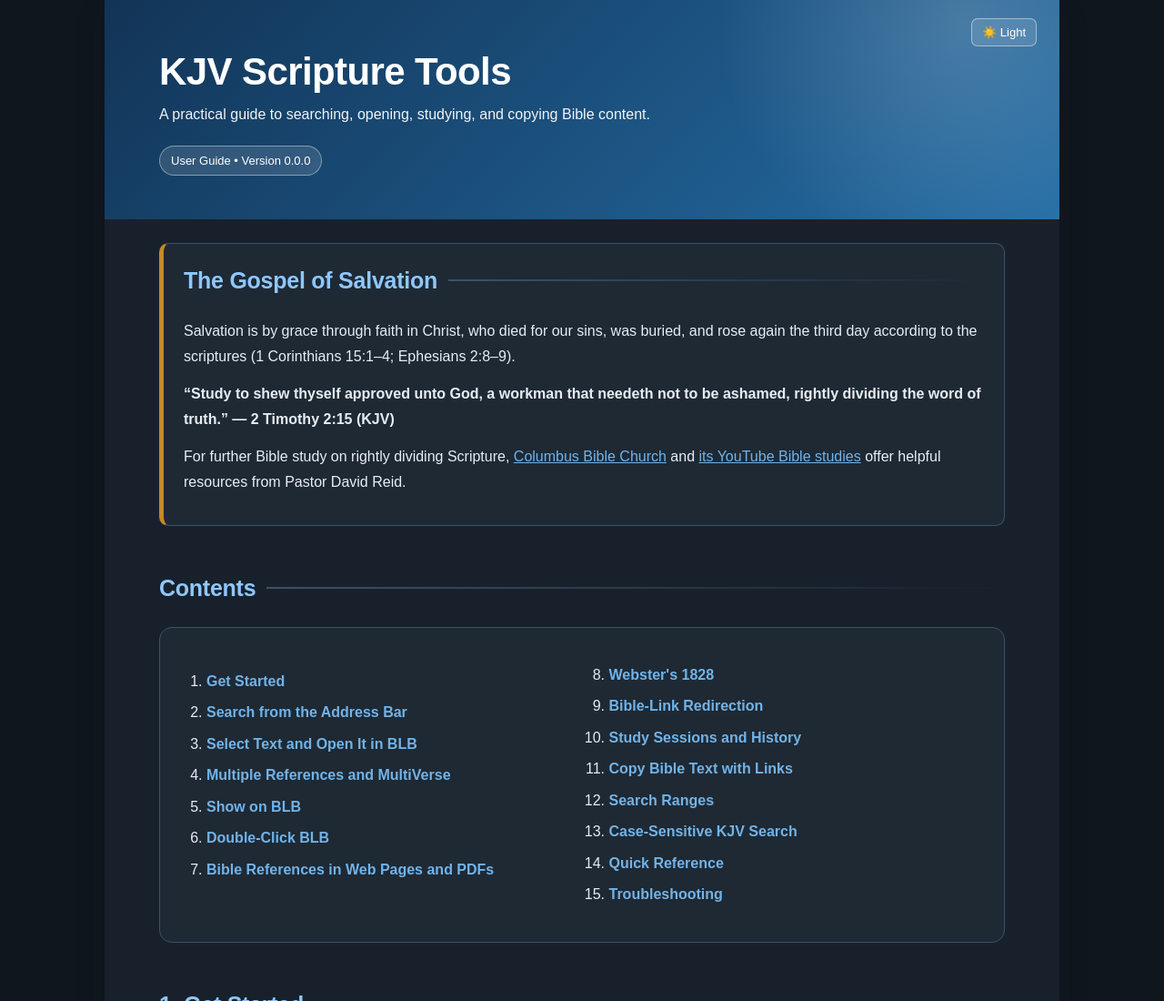
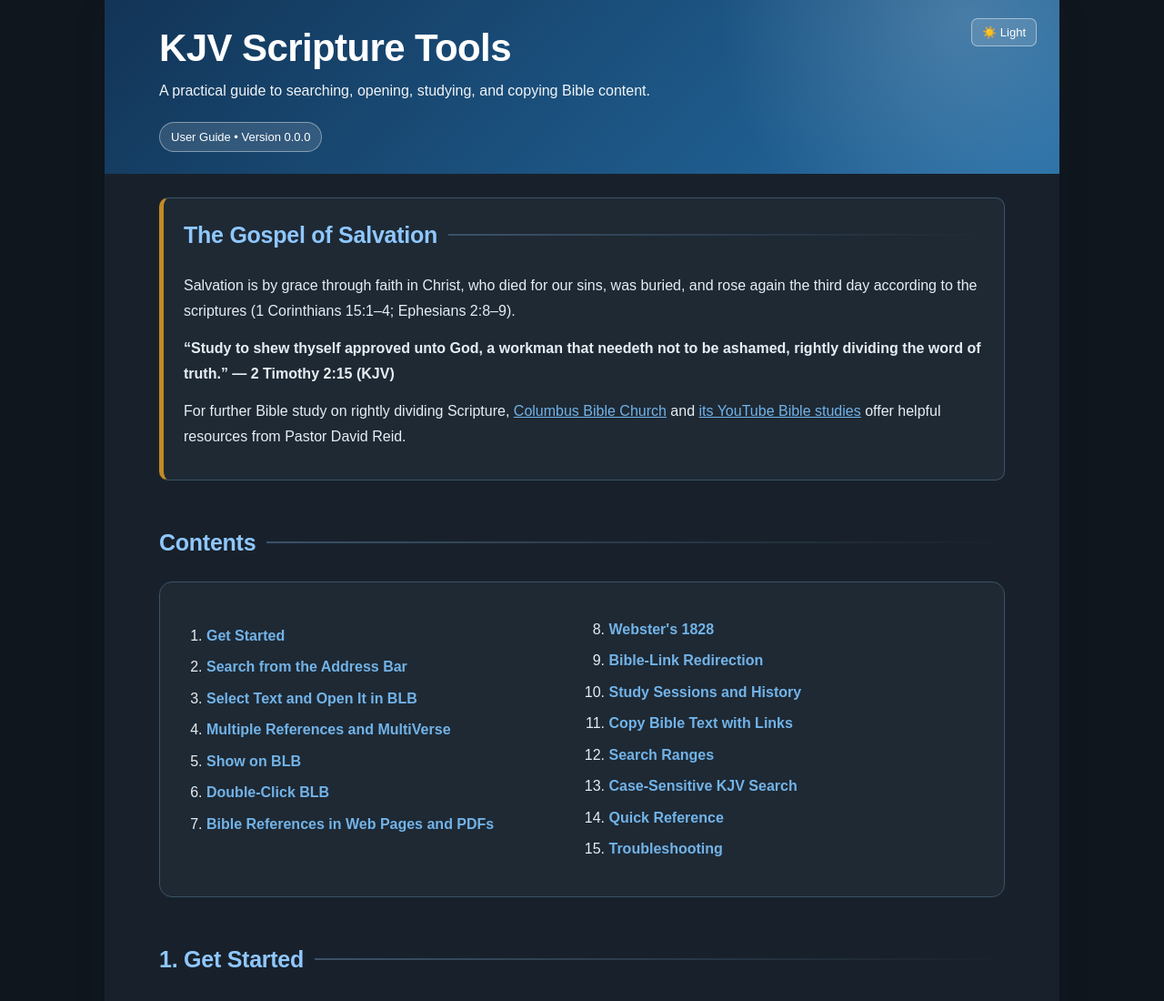
Before and after one commit to arunamalrajmca/blb-suite, a browser extension: page extension/Tutorial.html in a window 1280 px wide. Shown: the top 1100 px of the page at 91% size. Drawn offline with Linux system fonts and the light colour scheme.

Commit message:
Reduce tutorial header height

```diff
--- a/extension/Tutorial.html
+++ b/extension/Tutorial.html
@@ -14,7 +14,7 @@
 :root{--accent:#2367a5;--accent-2:#17456f;--accent-soft:#edf5fc;--gold:#c48b24}
 html{scroll-behavior:smooth}body{font-size:16px}
 .container{box-shadow:0 8px 34px rgba(20,42,65,.10)}
-header{background:radial-gradient(circle at 90% 10%,rgba(255,255,255,.18),transparent 28%),linear-gradient(135deg,#123456,#246da5);padding:54px 60px 48px}
+header{background:radial-gradient(circle at 90% 10%,rgba(255,255,255,.18),transparent 28%),linear-gradient(135deg,#123456,#246da5);padding:28px 60px 24px}
 header h1{font-size:clamp(30px,4vw,42px);letter-spacing:-.6px}
 header p{max-width:700px;line-height:1.7}.version{background:rgba(255,255,255,.12)}
 main{max-width:100%;padding-top:26px}
@@ -27,7 +27,7 @@ h3{font-size:19px;line-height:1.35}p,li,td{line-height:1.72}
 table{border-radius:8px;overflow:hidden;font-size:15px}th{font-weight:700}
 code{font-size:.93em;color:var(--accent-2)}.kbd{font-weight:700;white-space:nowrap}
 footer{line-height:1.8}a:focus-visible,button:focus-visible{outline:3px solid #e0a62f;outline-offset:3px}
-@media(max-width:760px){header{padding:48px 24px 32px}main{padding:24px 22px 40px}.grid{grid-template-columns:1fr}.toc ol{columns:1}.theme-toggle{top:12px;right:14px}h2{font-size:22px}}
+@media(max-width:760px){header{padding:32px 24px 22px}main{padding:24px 22px 40px}.grid{grid-template-columns:1fr}.toc ol{columns:1}.theme-toggle{top:12px;right:14px}h2{font-size:22px}}
 @media print{
 :root,[data-theme="dark"]{--blue:#17365d;--blue-light:#2d5f8b;--blue-pale:#eef4fa;--border:#c9d8e7;--text:#222;--muted:#555;--white:#fff;--page-bg:#fff;--code-bg:#f1f3f5;--table-head:#dce8f5;--toc-bg:#f8fafc;--ok:#eaf7ef;--warn:#fff7e6}
 body{background:#fff;color:#222;font-size:10.5pt;line-height:1.5}.container{max-width:none;box-shadow:none}
```
